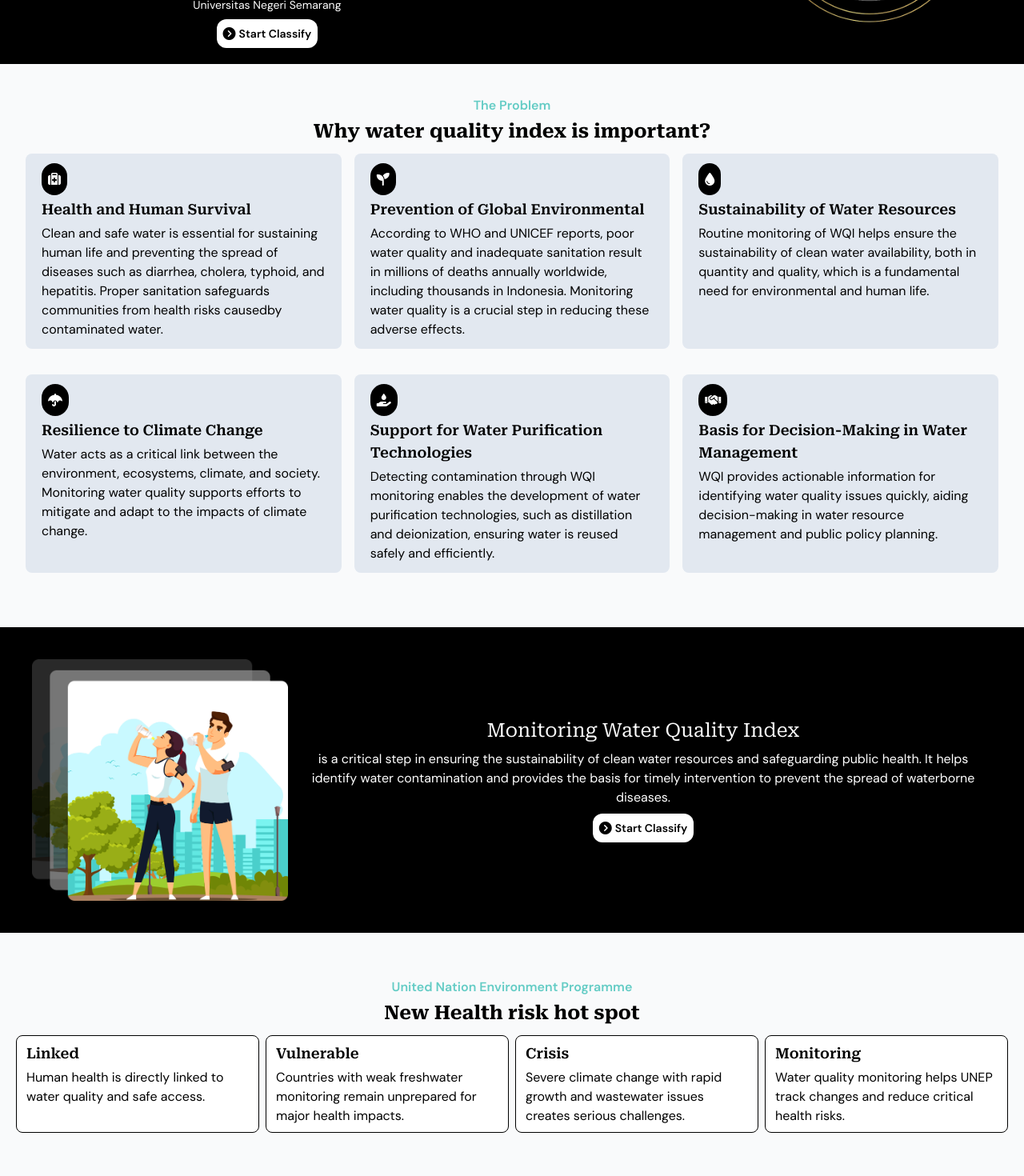
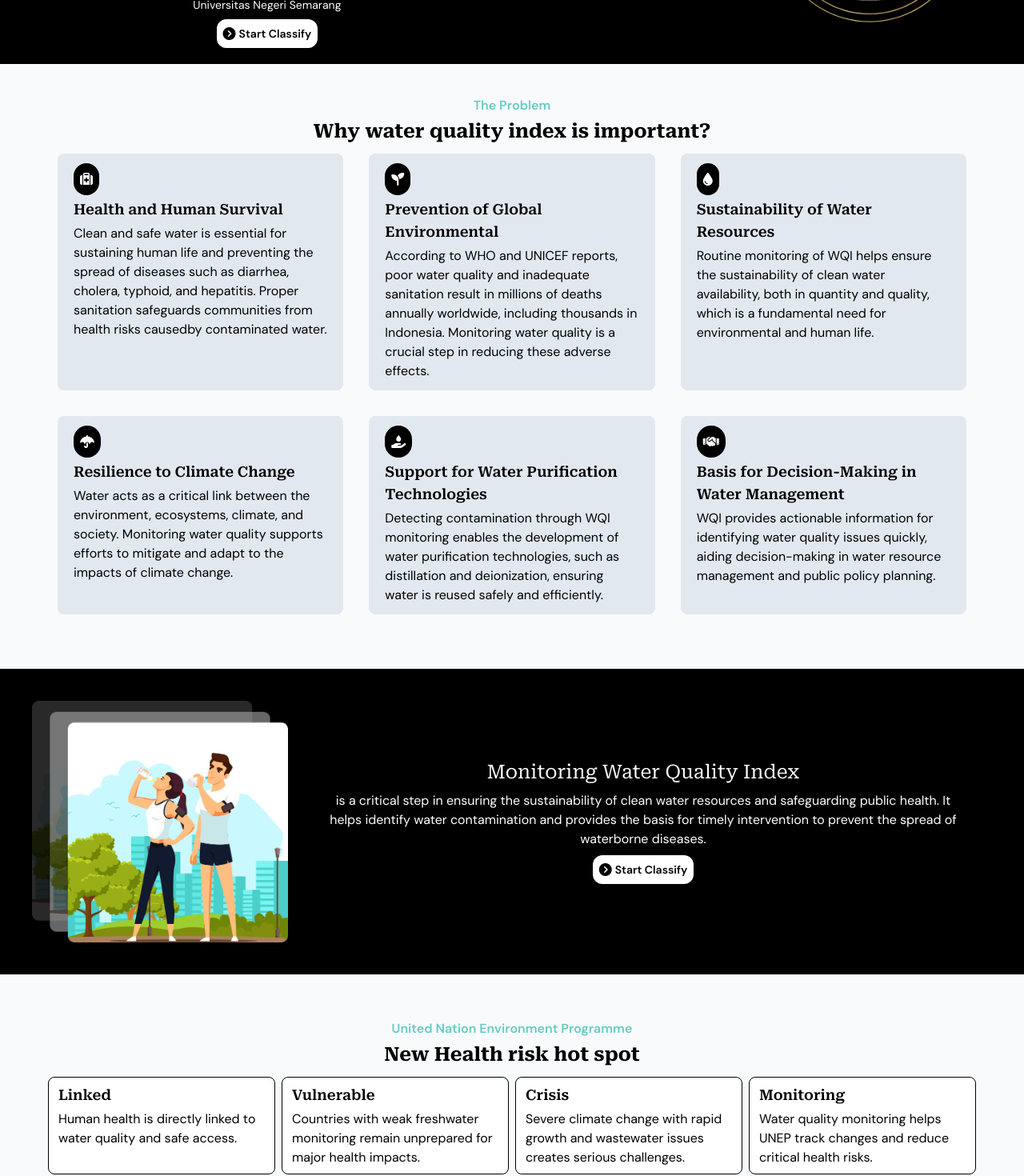
Before and after one commit to injanisgg/skripsi-fe, a React (Vite) app: page / in a window 1280 px wide. Shown: the part 320-1790 px from the top of the page at 80% size. Built offline with nearby package versions, Linux system fonts and the light colour scheme.

Commit message:
`Refactor CSS classes and margins in multiple pages`

```diff
--- a/src/pages/About.tsx
+++ b/src/pages/About.tsx
@@ -21,7 +21,7 @@ function About() {
       <HeadTitle title={'About the System'} desc={'This page provides information about the WQI classification system'}/>
 
       {/* about */}
-      <div className="flex flex-col gap-5 mx-5 xl:mx-8 mt-5">
+      <div className="flex flex-col gap-5 mx-5 lg:mx-10 mt-5">
         <h2 className="text-center font-main font-bold text-xl md:text-2xl">About</h2>
         <span>
           <h3 className="font-main font-semibold md:text-lg">01. The Developer</h3>
--- a/src/pages/Classification.tsx
+++ b/src/pages/Classification.tsx
@@ -36,7 +36,7 @@ function Classification() {
       <HeadTitle title={'Classify'} desc={'This page is for classifying the water quality index'}/>
 
       {/* form */}
-      <div className="bg-gray-200 p-5 rounded-lg mx-3 md:mx-5 mt-8 flex flex-col gap-5">
+      <div className="bg-gray-200 p-5 rounded-lg mx-3 md:mx-5 lg:mx-10 mt-8 flex flex-col gap-5">
         <h2 className="text-center font-main font-bold text-xl md:text-2xl">Input the data</h2>
         <form action="">
           <ul className="flex flex-col md:grid md:grid-cols-2 lg:grid-cols-3 gap-3 md:gap-5">
--- a/src/pages/Home.tsx
+++ b/src/pages/Home.tsx
@@ -85,12 +85,12 @@ function Home() {
       </header>
 
       {/* content problems */}
-      <div className='mt-10'>
+      <div className='mt-10 lg:mx-10'>
         <span className='flex flex-col justify-center text-center gap-1'>
           <h4 className='font-secondary text-main font-semibold text-sm md:text-base'>The Problem</h4>
           <h1 className='font-main text-black font-bold font-xl md:text-2xl'>Why water quality index is important?</h1>
         </span>
-        <div className="grid grid-cols-1 md:grid-cols-2 lg:grid-cols-3 lg:gap-y-8 gap-2 md:gap-4 px-8 py-3">
+        <div className="grid grid-cols-1 md:grid-cols-2 lg:grid-cols-3 lg:gap-y-8 gap-2 md:gap-4 lg:gap-8 px-8 py-3">
           {contentData.map((data, index) => (
             <div key={index} className="bg-slate-200 px-5 py-3 rounded-lg flex flex-col gap-1 justify-start">
             <div className='bg-black w-fit p-2 rounded-full'>{data.icon}</div>
@@ -104,7 +104,7 @@ function Home() {
       {/* content quote */}
       <div className="bg-black flex flex-col md:flex-row justify-center items-center gap-2 p-3 xl:px-20 xl:gap-10 md:p-10 mt-14">
         <img src={PictQuote} alt="People drinking" className='w-44 md:w-64 lg:w-80 xl:w-96' />
-        <span className='flex flex-col items-center'>
+        <span className='flex flex-col items-center xl:px-8'>
           <h3 className='text-center font-main text-lg md:text-2xl text-white'>Monitoring Water Quality Index</h3>
           <p className="text-center font-secondary text-sm md:text-base mt-2 text-white">
             is a critical step in ensuring the sustainability of clean water resources and safeguarding public health. It helps identify water contamination and provides the basis for timely intervention to prevent the spread of waterborne diseases.
@@ -114,7 +114,7 @@ function Home() {
       </div>
 
       {/* content risk */}
-      <div className='my-14'>
+      <div className='my-14 lg:mx-10'>
         <span className='flex flex-col justify-center text-center gap-1'>
           <h4 className='font-secondary text-main font-semibold text-sm md:text-base'>United Nation Environment Programme</h4>
           <h1 className='font-main text-black font-bold text-lg md:text-2xl'>New Health risk hot spot</h1>
--- a/src/pages/Model.tsx
+++ b/src/pages/Model.tsx
@@ -49,7 +49,7 @@ function Model() {
 
       {/* methods */}
       <h2 className="text-center font-main font-bold text-xl md:text-2xl mt-5">Methods</h2>
-      <div className="flex flex-wrap gap-3 sm:gap-5 items-center justify-center mx-3 md:mx-5">
+      <div className="flex flex-wrap gap-3 sm:gap-5 items-center justify-center mx-3 md:mx-5 lg:mx-10">
         {imgData.map((data, index) => (
           <span
             key={index}
@@ -64,7 +64,7 @@ function Model() {
 
       {/* Result */}
       <h2 className="text-center font-main font-bold text-xl mt-10 md:text-2xl">Results</h2>
-      <div className="grid grid-cols-1 md:grid-cols-2 gap-y-8 md:gap-8 items-center mx-5 mt-5">
+      <div className="grid grid-cols-1 md:grid-cols-2 gap-y-8 md:gap-8 items-center mx-5 mt-5 lg:mx-10">
         {resultData.map((data, index) => (
           <div key={index} className="flex flex-col gap-1">
             <img src={data.img} alt="img" className="rounded-lg border w-full"/>
```
